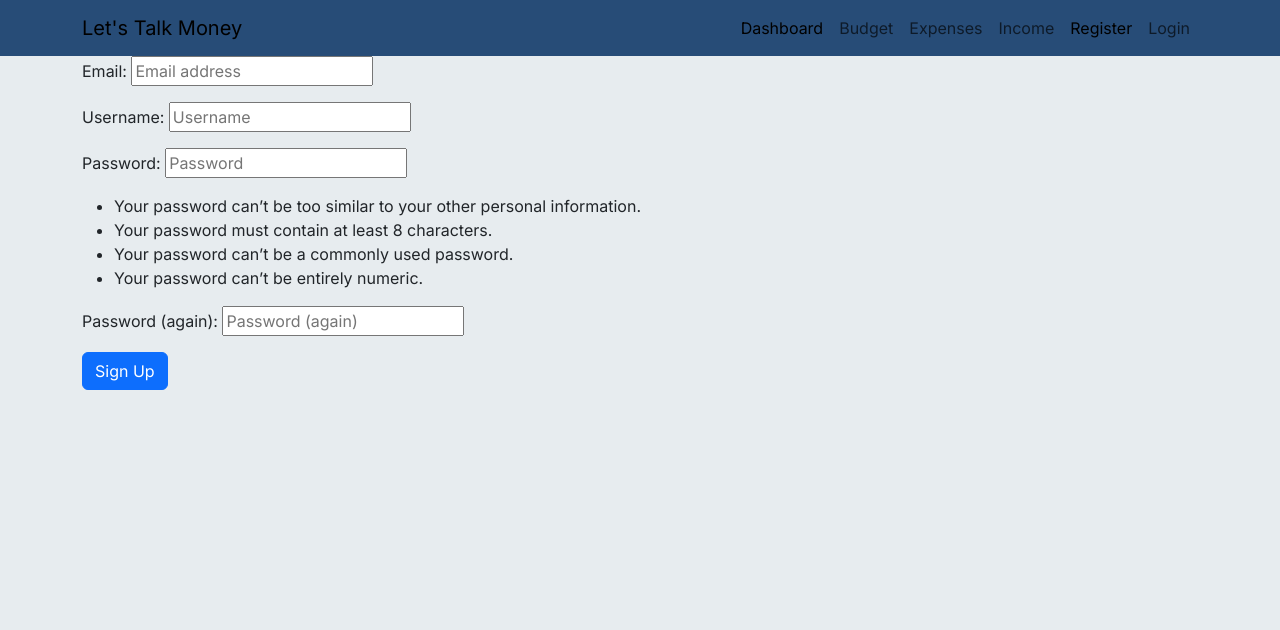
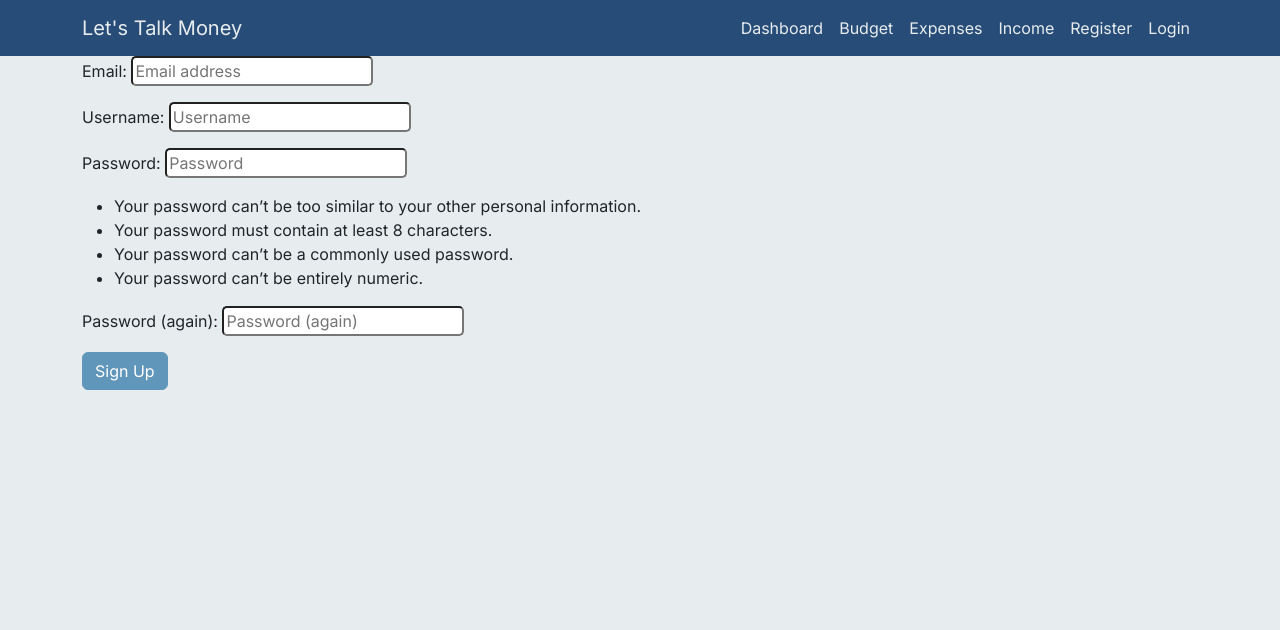
Before and after one commit to CoalTrain1618/MP_3_Xpenso, a Django app: page /accounts/signup/ in a window 1280 px wide. Shown: the top 630 px of the page. Run offline with Django 5.2, Linux system fonts and the light colour scheme; parts of the project's set-up code (start-up, migrations or seed data) failed here and were passed over; some libraries are stand-ins or nearby versions.

Commit message:
Added styling to nav, anchot tags, buttons and form

```diff
--- a/static/css/style.css
+++ b/static/css/style.css
@@ -11,6 +11,37 @@ h1, h2, h3, h4, h5, h6 {
     font-family: 'Montserrat', sans-serif;
 }
 
+a {
+    color: #274c77;
+    text-decoration: none;
+}
+
+a:hover {
+    color: #6096BA;
+    text-decoration: underline;
+}
+
+/* Navigation and Footer Styles */
 nav, footer {
     background-color: #274C77 !important;
 }
+
+.navbar-brand, .navbar-nav .nav-link, .footer {
+    color: #E7ECEF !important;
+}
+
+/* Buttons */
+.btn-primary {
+    background-color: #6096BA;
+    border-color: #6096BA;
+}
+
+.btn-primary:hover {
+    background-color: #274C77;
+    border-color: #274C77;
+}
+
+/* Form Styles */
+input {
+    border-radius: 5px;
+}
```
